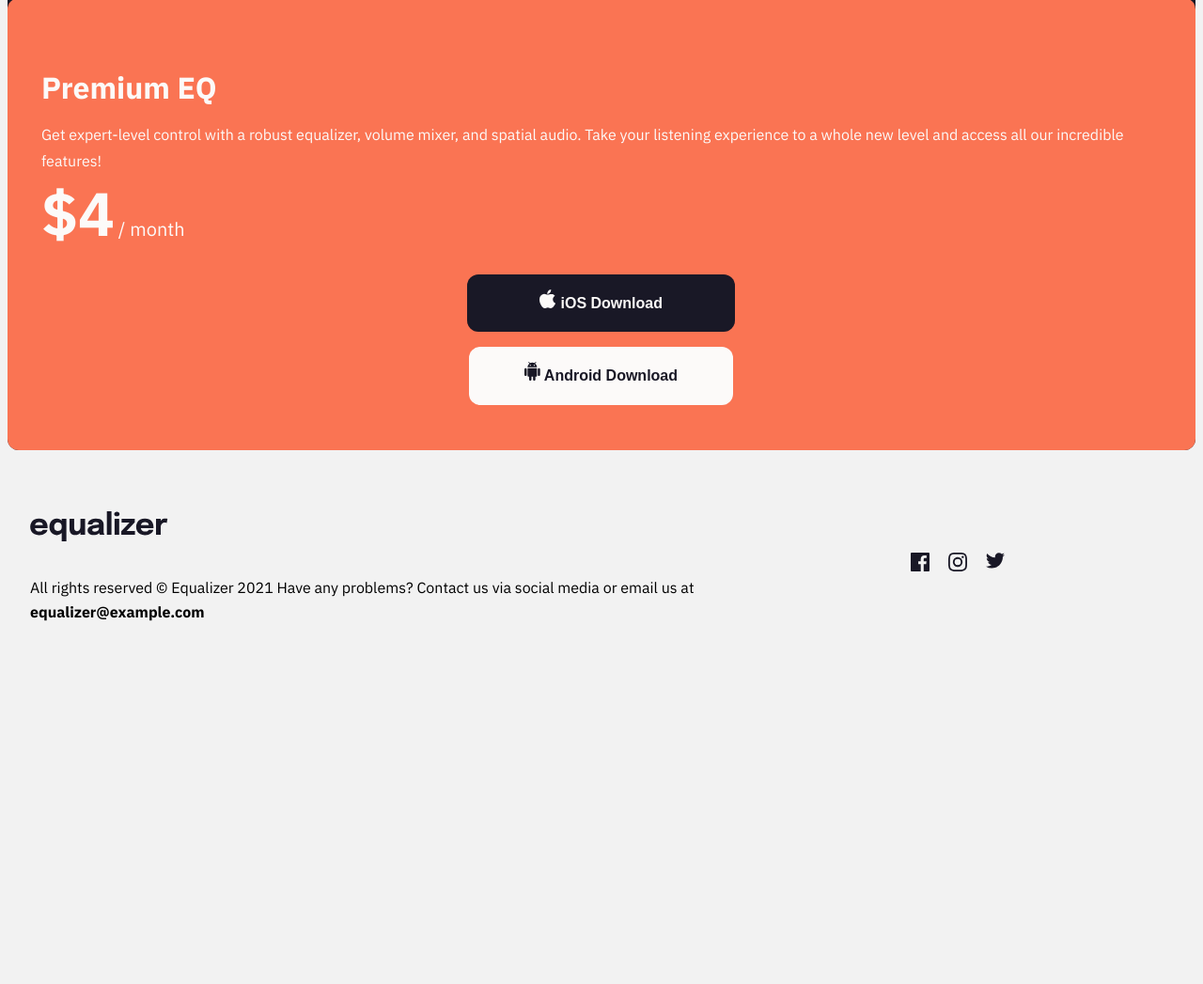
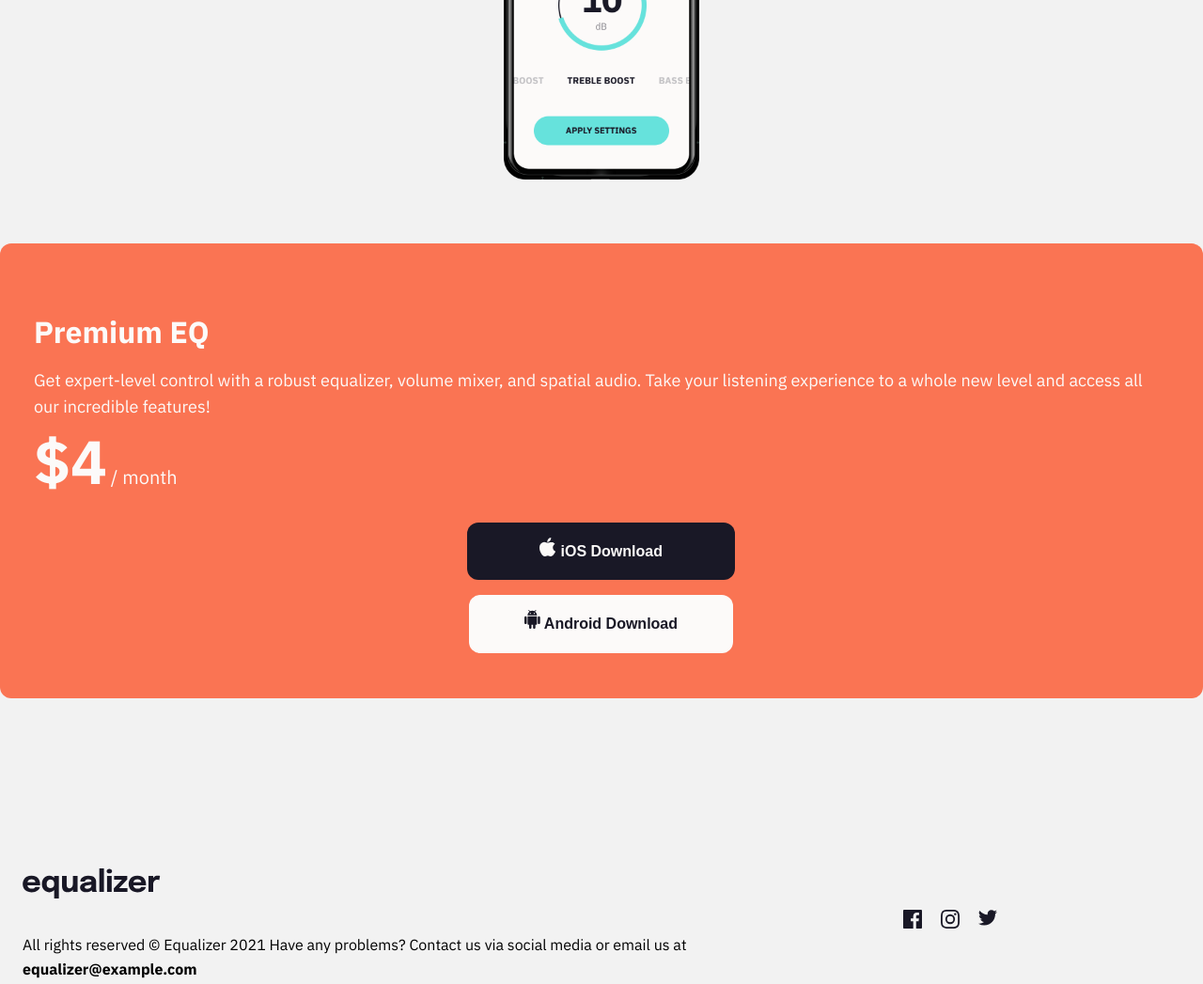
Before and after one commit to lelagiorgadze99/Equalizer, a plain HTML site: page index.html in a window 1280 px wide. Shown: the part 1180-2227 px from the top of the page at 94% size. Before the commit the page ends 1998 px from the top, so only its background shows below. Drawn offline with Linux system fonts and the light colour scheme.

Commit message:
modified

```diff
--- a/index.html
+++ b/index.html
@@ -16,23 +16,24 @@
     <title>Equalizer landing page</title>
   </head>
   <body>
-
     <header>
       <img class="logo" src="/assets/logo.svg" />
+
+
       <div class="header-text">
         <h1>We make your music sound extraordinary.</h1>
         <p>
           A system audio equalizer specifically designed for Android and iOS.
           Freely tune the way your music sounds with a professional grade
-        parametric EQ & volume mixer. Control bass, mids, treble, gain control,
-        reverb, and more!
+          parametric EQ & volume mixer. Control bass, mids, treble, gain
+          control, reverb, and more!
         </p>
       </div>
     </header>
 
     <main>
       <img class="illustration" src="/assets/illustration-app.png" alt="" />
-      <div class="main">
+      <div class="main-information">
         <h2>Premium EQ</h2>
         <p class="main-p">
           Get expert-level control with a robust equalizer, volume mixer, and
@@ -44,7 +45,12 @@
         <span class="month">/ month</span>
         <div class="button-container">
           <button class="ios">
-          <svg class="ios-svg" width="18" height="20" xmlns="http://www.w3.org/2000/svg">
+            <svg
+              class="ios-svg"
+              width="18"
+              height="20"
+              xmlns="http://www.w3.org/2000/svg"
+            >
               <path
                 d="M12.683 4.681c1.359 0 2.798.745 3.821 2.029-3.356 1.851-2.812 6.674.58 7.965-.467 1.04-.69 1.504-1.292 2.425-.839 1.285-2.02 2.886-3.486 2.897-1.302.014-1.637-.852-3.403-.842-1.766.009-2.134.857-3.437.845C4 19.987 2.88 18.542 2.042 17.257-.302 13.667-.549 9.45.897 7.207c1.029-1.592 2.651-2.523 4.175-2.523 1.551 0 2.527.856 3.812.856 1.247 0 2.005-.859 3.8-.859ZM12.291 0c.178 1.215-.315 2.405-.968 3.246-.697.904-1.901 1.603-3.066 1.566-.213-1.163.332-2.36.995-3.167C9.978.756 11.224.074 12.291 0Z"
                 fill="#FCFAF9"
@@ -70,7 +76,9 @@
       <div class="contact-container">
         <p>
           All rights reserved © Equalizer 2021 Have any problems? Contact us via
-        social media or email us at <br /><strong>equalizer@example.com<strong/>
+          social media or email us at <br /><strong
+            >equalizer@example.com</strong
+          >
         </p>
         <div class="social-media-icons">
           <svg width="20" height="20" xmlns="http://www.w3.org/2000/svg">
@@ -79,7 +87,12 @@
               fill="#191826"
             />
           </svg>
-        <svg class="instagram-icon" width="20" height="20" xmlns="http://www.w3.org/2000/svg">
+          <svg
+            class="instagram-icon"
+            width="20"
+            height="20"
+            xmlns="http://www.w3.org/2000/svg"
+          >
             <path
               d="M10 1.802c2.67 0 2.987.01 4.042.059 2.71.123 3.975 1.409 4.099 4.099.048 1.054.057 1.37.057 4.04 0 2.672-.01 2.988-.057 4.042-.124 2.687-1.387 3.975-4.1 4.099-1.054.048-1.37.058-4.041.058-2.67 0-2.987-.01-4.04-.058-2.718-.124-3.977-1.416-4.1-4.1-.048-1.054-.058-1.37-.058-4.041 0-2.67.01-2.986.058-4.04.124-2.69 1.387-3.977 4.1-4.1 1.054-.048 1.37-.058 4.04-.058ZM10 0C7.284 0 6.944.012 5.877.06 2.246.227.227 2.242.061 5.877.01 6.944 0 7.284 0 10s.012 3.057.06 4.123c.167 3.632 2.182 5.65 5.817 5.817 1.067.048 1.407.06 4.123.06s3.057-.012 4.123-.06c3.629-.167 5.652-2.182 5.816-5.817.05-1.066.061-1.407.061-4.123s-.012-3.056-.06-4.122C19.777 2.249 17.76.228 14.124.06 13.057.01 12.716 0 10 0Zm0 4.865a5.135 5.135 0 1 0 0 10.27 5.135 5.135 0 0 0 0-10.27Zm0 8.468a3.333 3.333 0 1 1 0-6.666 3.333 3.333 0 0 1 0 6.666Zm5.338-9.87a1.2 1.2 0 1 0 0 2.4 1.2 1.2 0 0 0 0-2.4Z"
               fill="#191826"
--- a/style.css
+++ b/style.css
@@ -1,10 +1,15 @@
+* {
+  box-sizing: border-box;
+}
 body {
   font-family: "IBM Plex Sans", sans-serif;
+  background-color: #f2f2f2;
+  margin: 0;
   background-image: url(/assets/bg-main-mobile.png);
-  background-position: 50px -250px;
-  background-repeat: no-repeat, no-repeat;
-  background-color: #f2f2f2;
+  background-repeat: no-repeat;
+  background-position: top -230px right -250px;
 }
+
 .illustration {
   height: 430px;
   width: 208px;
@@ -22,6 +27,13 @@ main {
   margin-left: 24px;
   margin-bottom: 64px;
 }
+header {
+  margin-left: 24px;
+  margin-right: 24px;
+  margin-bottom: 166px;
+
+}
+
 
 h1 {
   font-weight: 700;
@@ -37,11 +49,7 @@ header p {
   line-height: 26px;
   color: #191826;
 }
-.header-text {
-  margin-left: 24px;
-  margin-right: 24px;
-  margin-bottom: 166px;
-}
+
 /* main section */
 main {
   background-color: #191826;
@@ -51,17 +59,18 @@ main {
   background-size: auto;
   position: relative;
   border-radius: 12px;
-
 }
 .illustration {
   position: absolute;
   top: -98px;
 }
-.main {
-  margin-top: 420px;
+.main-information {
+  /* margin-top: 420px; */
   padding: 48px 37px 48px 36px;
   background-color: #fa7453;
   border-radius: 12px;
+  position: absolute;
+  top: 400px;
 }
 h2 {
   font-size: 32px;
@@ -69,9 +78,9 @@ h2 {
   color: #fcfaf9;
   margin-bottom: 12px;
 }
-.main-p {
-  font-weight: 400px;
-  font-size: 18x;
+.main-information p {
+  font-weight: 400;
+  font-size: 18px;
   line-height: 28px;
   color: #fcfaf9;
 }
@@ -121,6 +130,7 @@ button {
 /* footer section */
 footer {
   padding: 64px 24px 80px 24px;
+  margin-top: 1000px;
 }
 
 footer p {
@@ -150,34 +160,30 @@ footer p {
     margin-bottom: 95px;
   }
   .header-text {
-    margin: 95px 230px 249px 24px;
-
+    width: 250px;
   }
-h1{
+  h1 {
     font-size: 64px;
     line-height: 64px;
     letter-spacing: -0.73px;
     margin-bottom: 28px;
   }
-header p{
+  header p {
     font-size: 18px;
     line-height: 28px;
-
   }
 
-
   /* footer */
-.contact-container{
+  .contact-container {
     display: flex;
     flex-direction: row;
     align-items: center;
   }
-footer p{
+  footer p {
     margin-right: 230px;
   }
-.social-media-icons{
+  .social-media-icons {
     display: flex;
     margin-bottom: 114px;
   }
-
 }
```
Lines whose indentation alone changed are shown as unchanged.
